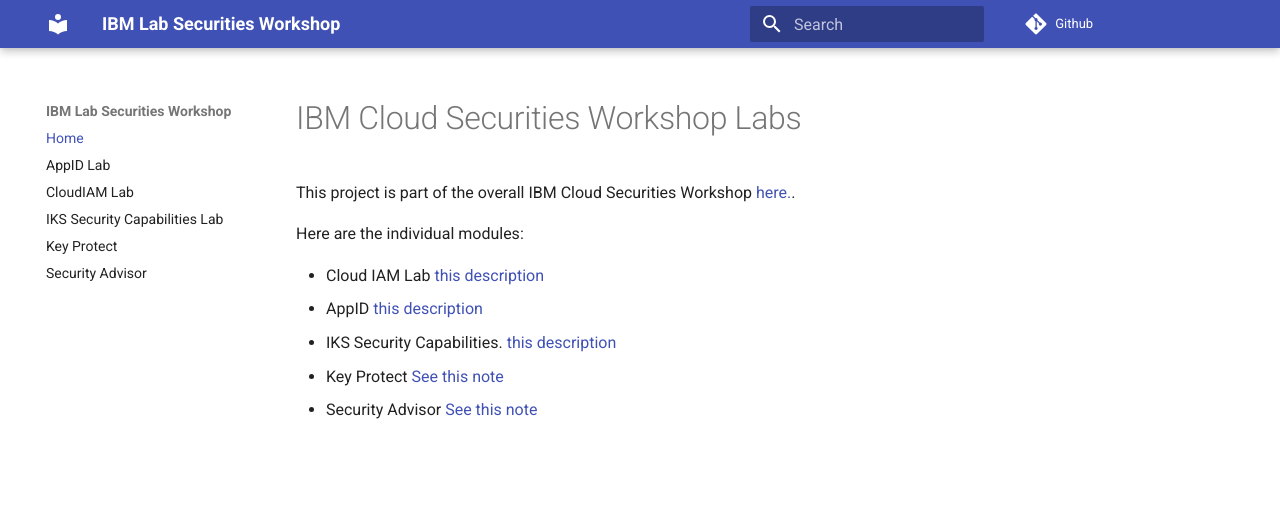
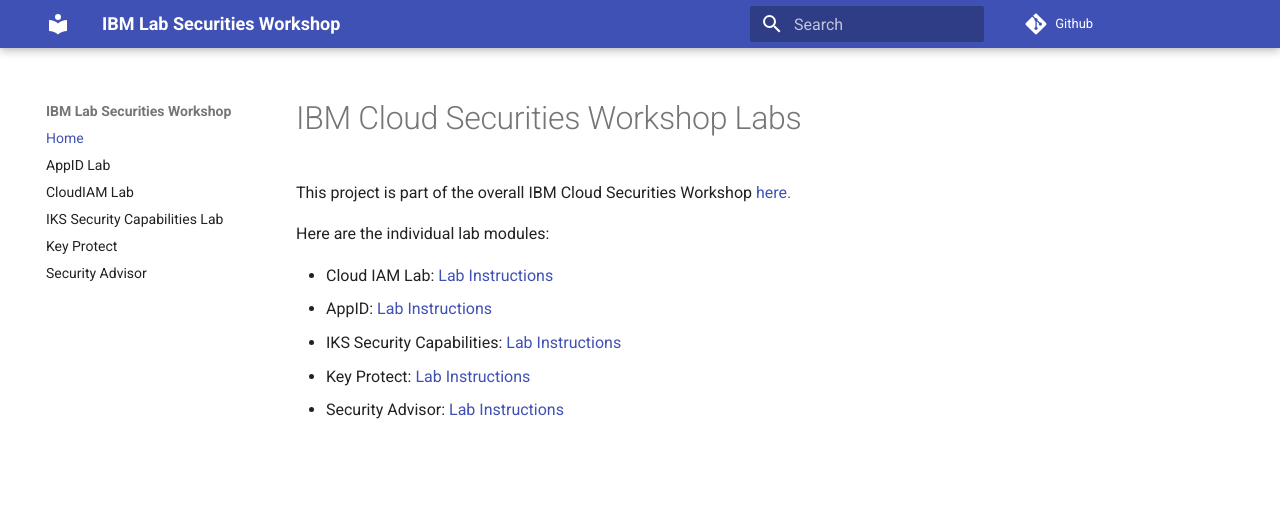
Before and after one commit to ibm-cloud-architecture/ibm-security-workshop, an MkDocs documentation site: the page built from docs/index.md, in a window 1280 px wide. Shown: the top 505 px of the page. Built offline with MkDocs 1.6.1 and Material for MkDocs 9.7.7, drawn with Linux system fonts in a browser that asks for light colours.

Commit message:
updated Docs

```diff
--- a/docs/index.md
+++ b/docs/index.md
@@ -1,11 +1,11 @@
 # IBM Cloud Securities Workshop Labs
 
-This project is part of the overall IBM Cloud Securities Workshop [here.](https://github.ibm.com/moh-workshop/moh-workshop).
+This project is part of the overall IBM Cloud Securities Workshop [here.](https://github.ibm.com/moh-workshop/moh-workshop)
 
-Here are the individual modules:
+Here are the individual lab modules:
 
-* Cloud IAM Lab [this description](./CloudIAM/README.md)
-* AppID [this description](./AppID/README.md)
-* IKS Security Capabilities. [this description](./IKSSecurityCapabilities/README.md)
-* Key Protect [See this note](./KeyProtect/README.md)
-* Security Advisor [See this note](./SecurityAdvisor/README.md)
+* Cloud IAM Lab: [Lab Instructions](./CloudIAM/README.md)
+* AppID: [Lab Instructions](./AppID/README.md)
+* IKS Security Capabilities: [Lab Instructions](./IKSSecurityCapabilities/README.md)
+* Key Protect: [Lab Instructions](./KeyProtect/README.md)
+* Security Advisor: [Lab Instructions](./SecurityAdvisor/README.md)
```
Also changed, not shown: README.md (+12 -0 lines), docs/AppID/README.md (renamed from docs/AppID /README.md), docs/KeyProtect/README.md (renamed from docs/KeyProtect /README.md), 1 other file.
